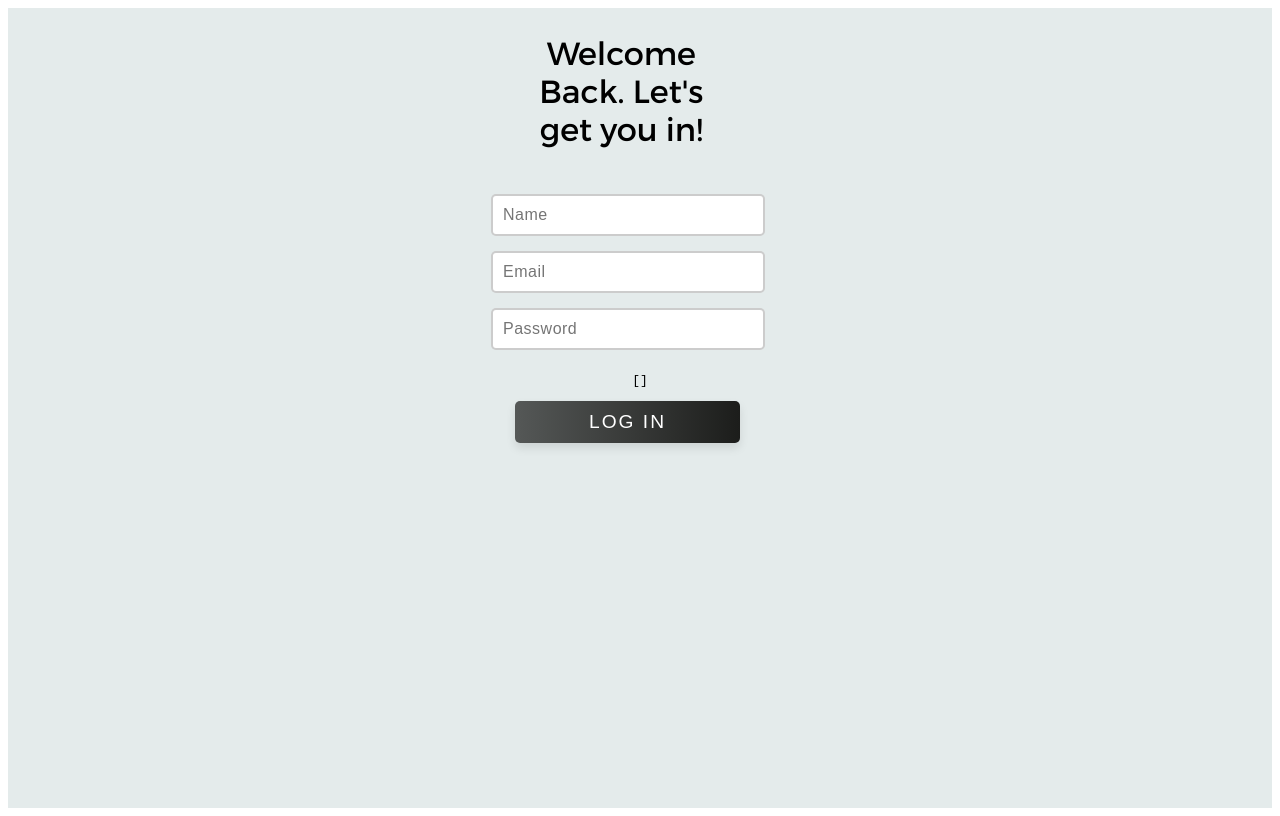
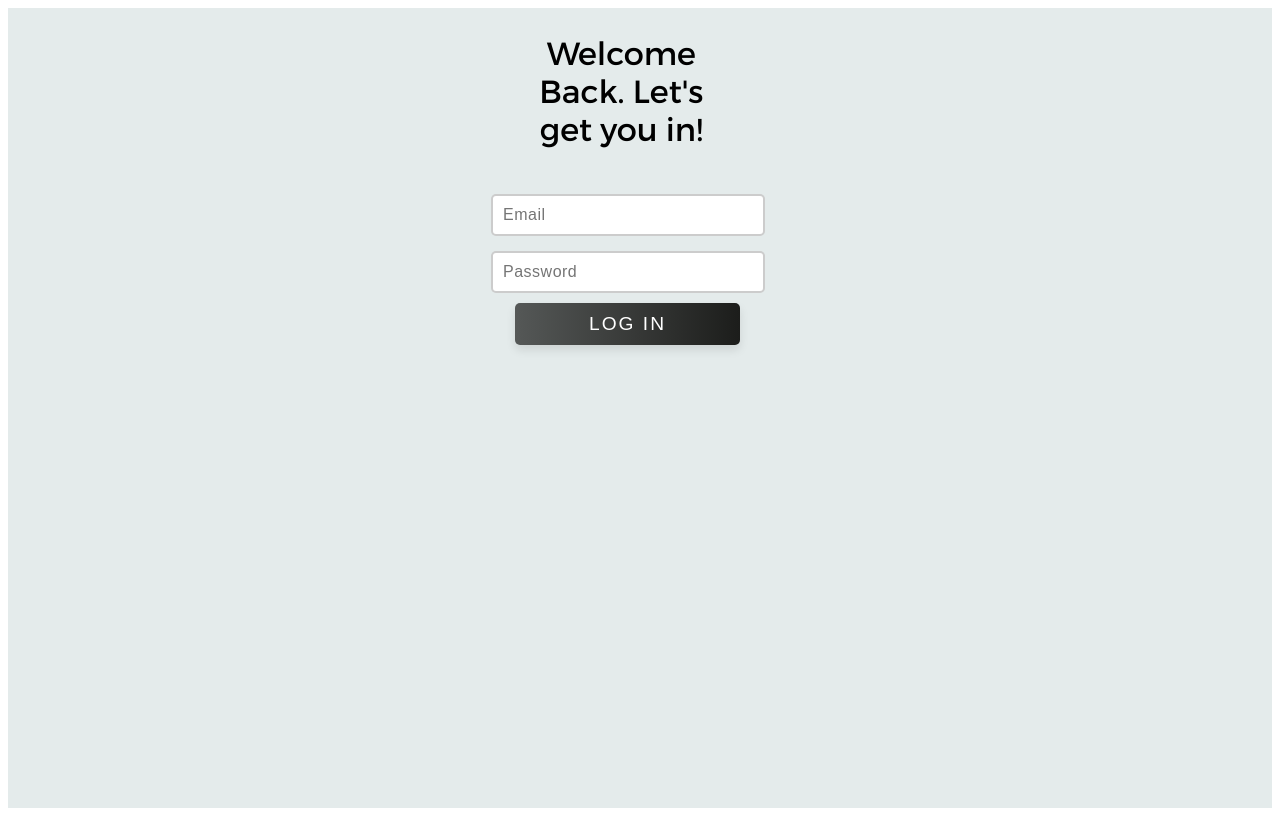
Before and after one commit to Essentialism-1-Lambda/Front-End, a React (Create React App) app: page /login in a window 1280 px wide. Built offline with nearby package versions, Linux system fonts and the light colour scheme.

Commit message:
Revert "Merge pull request #10 from Essentialism-1-Lambda/Projects"
This reverts commit dde3558a8a397354a41555bab8d2256c3835d0f5, reversing
changes made to 5e282c3db89ced0e8301337fd3448014f03215ec.

* Reverting to fix changes made to UserLogin.js

```diff
--- a/src/components/Home.js
+++ b/src/components/Home.js
@@ -10,9 +10,9 @@ const Home = () => {
         >
           Login
         </Link>
-        <a href={`https://essentialism-1-lambda.github.io/Marketing/`}>
+        <Link to={`https://essentialism-1-lambda.github.io/Marketing/`}>
           About Us
-        </a>
+        </Link>
       </div>
       <header className="App-header">
         <h1>Live Happier with Essentialism.</h1>
--- a/src/components/UserDashboard.js
+++ b/src/components/UserDashboard.js
@@ -9,7 +9,7 @@ export default function UserDashboard() {
     return (
         <div className="dashboard-container">
             <div className="dashboard-welcome">
-                {/* Welcome {user}. View your values and add/edit your projects */}
+                {/* Welcome {user}! View your values and add/edit projects! */}
             </div>
             <div className="dashboard-values">
                 <ValueCard />
--- a/src/components/UserLogin.js
+++ b/src/components/UserLogin.js
@@ -2,18 +2,19 @@ import React, { useState, useEffect } from 'react';
 import * as yup from 'yup';
 import axios from 'axios';
 
-
 // validation schema
 const formSchema = yup.object().shape({
-  name: yup.string().required('Name is a required field.').min(2, 'That\'s not a name.'),
-  email: yup.string(),
-  password: yup.string(),
+	email: yup
+		.string()
+		.email(
+			/^(([^<>()[\]\\.,;:\s@"]+(\.[^<>()[\]\\.,;:\s@"]+)*)|(".+"))@((\[[0-9]{1,3}\.[0-9]{1,3}\.[0-9]{1,3}\.[0-9]{1,3}])|(([a-zA-Z\-0-9]+\.)+[a-zA-Z]{2,}))$/
+		),
+	password: yup.string().required(),
 });
 
 const UserLogin = () => {
 	// state to hold data for form inputs
 	const [formState, setFormState] = useState({
-    name: '',
 		email: '',
 		password: ''
 	});
@@ -24,20 +25,19 @@ const UserLogin = () => {
 	// Every time the formState changes, check to see if it passes verification.
 	//If it does, then enable the submit button, otherwise disable.
 	useEffect(() => {
-      formSchema.isValid(formState).then(valid => {
+		formSchema.isValid(formState).then((valid) => {
 			setButtonDisabled(!valid);
 		});
 	}, [formState]);
 
 	// state to hold data for error messages
 	const [errorState, setErrorState] = useState({
-    name: '',
 		email: '',
 		password: ''
 	});
 
 	// state to set the POST request.
-  const [post, setPost] = useState([]);
+	// const [post, setPost] = useState([]);
 
 	// validation; validate event against the schema
 	const validateChange = (e) => {
@@ -46,78 +46,62 @@ const UserLogin = () => {
 		yup
 			.reach(formSchema, e.target.name)
 			.validate(value)
-      .then(valid => {
+			.then((valid) => {
 				console.log('this is valid');
 				setErrorState({
 					...errorState,
-          [e.target.name]: ''
+					[e.target.name]: '',
 				});
 			})
-      .catch(err => {
+			.catch((err) => {
 				console.log('this is not valid');
 				setErrorState({
 					...errorState,
-          [e.target.name]: err.errors[0]
+					[e.target.name]: err.errors[0],
 				});
 			});
 	};
 
 	// onChange Function
-  const inputChange = e => {
+	const inputChange = (e) => {
 		e.persist();
-    validateChange(e)
+		validateChange(e);
 		let value =
 			e.target.type === 'checkbox' ? e.target.checked : e.target.value;
 		// console.log("name is: ", e.target.name);
-    setFormState({ ...formState, [e.target.name]: value })
+		setFormState({ ...formState, [e.target.name]: value });
 	};
 
 	// onSubmit Function
 	// POSTs data to server
-  const formSubmit = e => {
+	const formSubmit = (e) => {
 		e.preventDefault();
 		console.log('form submitted!');
+		console.log(formState);
 
 		axios
-      .post('https://reqres.in/api/users', formState)
-      .then(response => {
-        console.log(response)
-        setPost(response.data);
+			.post('https://essentialism-bw.herokuapp.com/api/login', formState)
+			.then((response) => {
+				console.log(response);
+				// setPost(response.data);
 
 				// reset form if successful
 				setFormState({
-          name: '',
 					email: '',
 					password: ''
 				});
 			})
-      .catch(err => console.log(err.response));
+			.catch((err) => console.log(err.response));
 	};
 
 	return (
 		<div className='login-body'>
 			<form onSubmit={formSubmit}>
-            <p  className='intake-header'>
-                Welcome Back.
-                Let's get you in!
-            </p>
+				<p className='intake-header'>Welcome Back. Let's get you in!</p>
 				<div className='form-style'>
-                <label htmlFor='name' className='nameText'>
-                <input
-                    type='text'
-                    name='name'
-                    id='name'
-                    placeholder='Name'
-                    value={formState.name}
-                    onChange={inputChange}
-                />
-                </label>
-                {errorState.name.length > 0 ? (
-                <p className='error'>{errorState.name}</p>
-                ) : null}
 					<label htmlFor='email' className='emailText'>
 						<input
-                    type='text'
+							type='email'
 							name='email'
 							id='email'
 							placeholder='Email'
@@ -127,7 +111,7 @@ const UserLogin = () => {
 					</label>
 					<label htmlFor='password' className='passwordText'>
 						<input
-                    type='text'
+							type='password'
 							name='password'
 							id='password'
 							placeholder='Password'
@@ -136,11 +120,13 @@ const UserLogin = () => {
 						/>
 					</label>
 				</div>
-            <pre>{JSON.stringify(post, null, 2)}</pre>
-            <button className='button-login' disabled={buttonDisabled}>Log In</button>
+				{/* <pre>{JSON.stringify(post, null, 2)}</pre> */}
+				<button className='button-login' disabled={buttonDisabled}>
+					Log In
+				</button>
 			</form>
 		</div>
-  )
-}
+	);
+};
 
 export default UserLogin;
```
Lines whose indentation alone changed are shown as unchanged.
